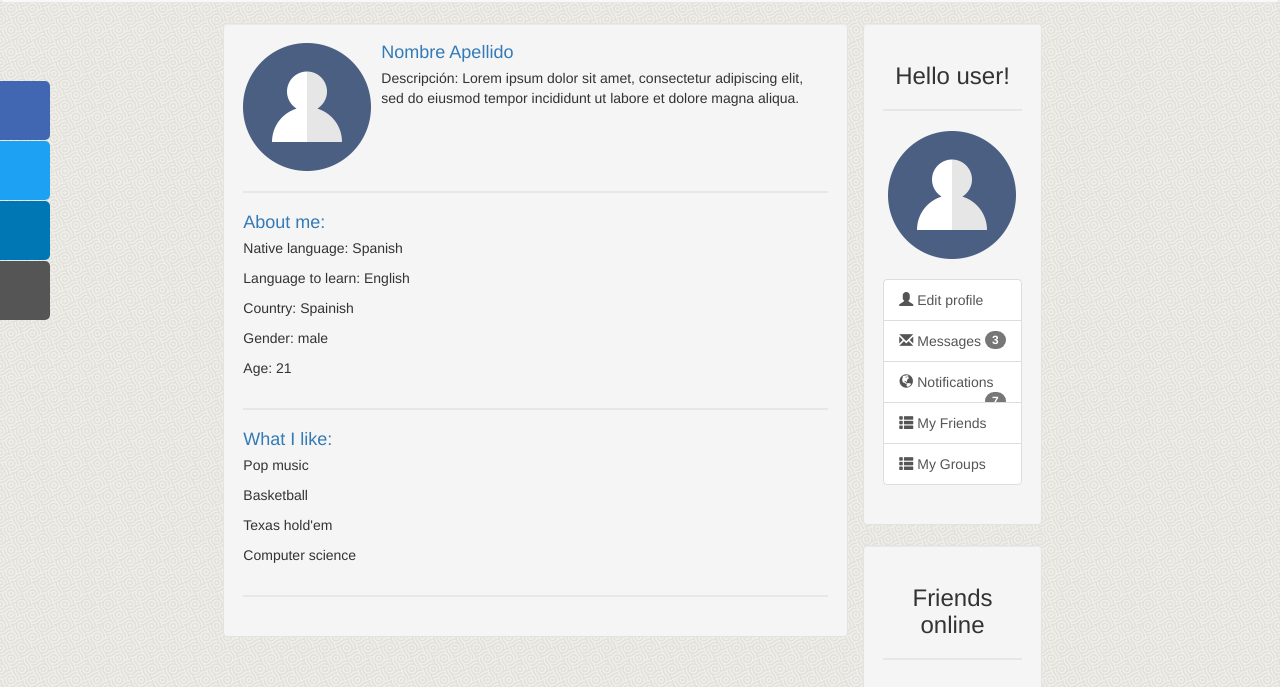
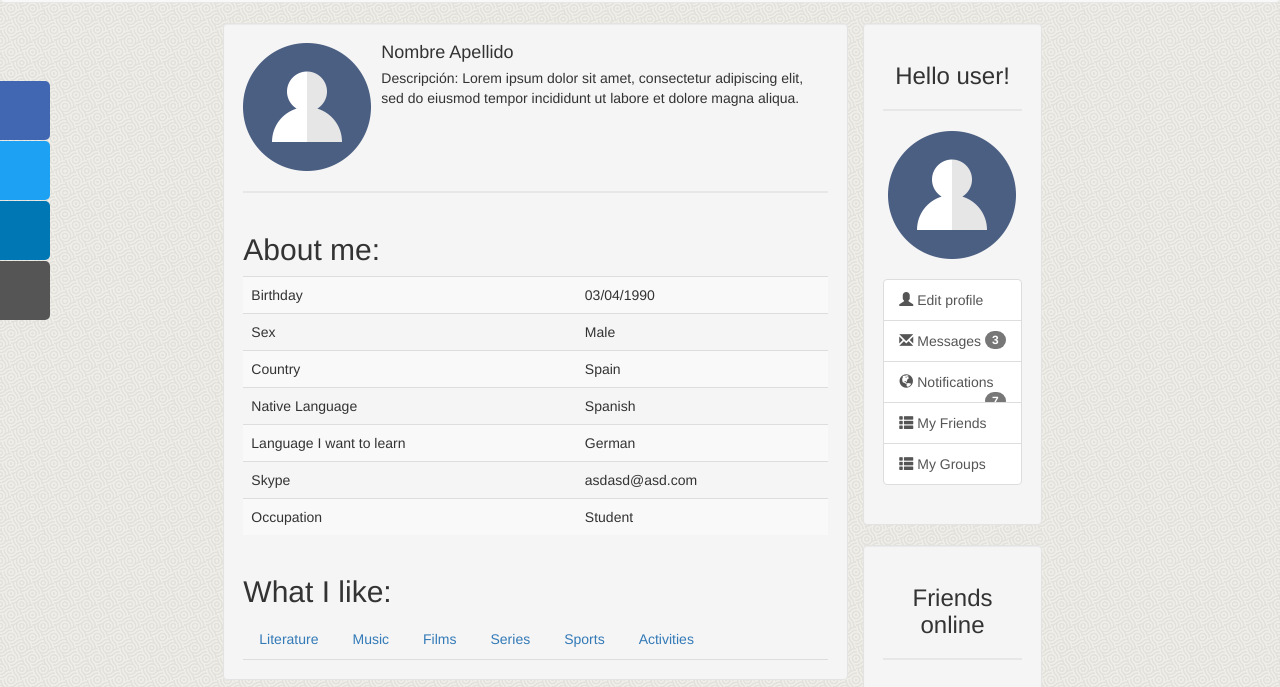
Before and after one commit to meet-languages/meet-languages-static, a plain HTML site: page profile.html in a window 1280 px wide. Shown: the part 89-776 px from the top of the page. Drawn offline with nearby package versions, Linux system fonts and the light colour scheme.

Commit message:
Mod profile. Footers

```diff
--- a/profile.html
+++ b/profile.html
@@ -57,7 +57,7 @@
               <img src="img/avatar.png" alt="avatar_meetlanguages" class="media-object" id="avatar" title="Nombre Apellido"="popover" data-content="sgsdfgsd" data-trigger="hover">
             </div>
             <div class="media-body">
-              <h4 class="media-heading"><a href="profile.html">Nombre Apellido</a></h4>
+              <h4 class="media-heading">Nombre Apellido</h4>
               <p>Descripción: Lorem ipsum dolor sit amet, consectetur adipiscing elit, sed do eiusmod tempor incididunt ut labore et dolore magna aliqua.</p>
             </div>
           </div>
@@ -66,27 +66,85 @@
         <div>
           <div class="media">
             <div class="media-body">
-              <h4 class="media-heading"><a href="profile.html">About me:</a></h4>
-              <p>Native language: Spanish</p>
-              <p>Language to learn: English</p>
-              <p>Country: Spainish</p>
-              <p>Gender: male</p>
-              <p>Age: 21</p>
+              <h2>About me:</h2>
+              <table class="table table-striped">
+                <tbody>
+                  <tr>
+                    <td>Birthday</td>
+                    <td>03/04/1990</td>
+                  </tr>
+                  <tr>
+                    <td>Sex</td>
+                    <td>Male</td>
+                  </tr>
+                  <tr>
+                    <td>Country</td>
+                    <td>Spain</td>
+                  </tr>
+                  <tr>
+                    <td>Native Language</td>
+                    <td>Spanish</td>
+                  </tr>
+                  <tr>
+                    <td>Language I want to learn</td>
+                    <td>German</td>
+                  </tr>
+                  <tr>
+                    <td>Skype</td>
+                    <td>asdasd@asd.com</td>
+                  </tr>
+                  <tr>
+                    <td>Occupation</td>
+                    <td>Student</td>
+                  </tr>
+                </tbody>
+              </table>
             </div>
           </div>
-        <hr>
         </div>
         <div>
           <div class="media">
             <div class="media-body">
-              <h4 class="media-heading"><a href="profile.html">What I like:</a></h4>
-              <p>Pop music</p>
-              <p>Basketball</p>
-              <p>Texas hold'em</p>
-              <p>Computer science</p>
+              <h2>What I like:</h2>
+              <ul class="nav nav-tabs">
+                <li><a data-toggle="tab" href="#literature">Literature</a></li>
+                <li><a data-toggle="tab" href="#music">Music</a></li>
+                <li><a data-toggle="tab" href="#films">Films</a></li>
+                <li><a data-toggle="tab" href="#series">Series</a></li>
+                <li><a data-toggle="tab" href="#sports">Sports</a></li>
+                <li><a data-toggle="tab" href="#activities">Activities</a></li>
+              </ul>
+
+              <div class="tab-content">
+                <div id="literature" class="tab-pane fade">
+                  <ul>
+                    <li>Tales</li>
+                    <li>Terror</li>
+                    <li>Comic</li>
+                  </ul>
+                </div>
+                <div id="music" class="tab-pane fade">
+                  <ul>
+                    <li>Pop</li>
+                    <li>Rap</li>
+                    <li>Rock</li>
+                  </ul>
+                </div>
+                <div id="films" class="tab-pane fade">
+                  <p>Drama, Animation, Thriller.</p>
+                </div>
+                <div id="series" class="tab-pane fade">
+                  <p>Braking bad, The Walking Dead, House</p>
+                </div>
+                <div id="sports" class="tab-pane fade">
+                  <p>Football, Basketball, Tennis</p>
+                </div>
+                <div id="activities" class="tab-pane fade">
+                  <p>Science, Sports, Astronomy</p>
+                </div>
+              </div>
             </div>
           </div>
-        <hr>
         </div>
       </div>
 
@@ -102,7 +160,7 @@
           <img src="img/avatar.png" alt="avatar_meetlanguages" class="img-responsive3" id="avatar">
           <div class="list-group text-left" >
             <!--<a href="#" class="list-group-item"><span class="glyphicon glyphicon-plus"></span> Change avatar</a>-->
-            <a href="myprofile.html" class="list-group-item"><span class="glyphicon glyphicon-user"></span> Edit profile</a>
+            <a href="edit-profile.html" class="list-group-item"><span class="glyphicon glyphicon-user"></span> Edit profile</a>
             <a href="messages.html" class="list-group-item"><span class="glyphicon glyphicon-envelope"></span> Messages <span class="badge">3</span></a>
             <a href="#" class="list-group-item"><span class="glyphicon glyphicon-globe"></span> Notifications<span class="badge">7</span></a>
             <a href="myfriends.html" class="list-group-item"><span class="glyphicon glyphicon-th-list"></span> My Friends</a>
@@ -145,7 +203,7 @@
 
 
   <footer class="container-fluid text-center">
-    <p>Footer Text</p>
+    <p>© 2017 M e e t L a n g u a g e s</p>
   </footer>
 </body>
 </html>
```
Also changed, not shown: edit-profile.html (+1 -1 lines), members.html (+2 -2 lines), messages.html (+1 -1 lines), myfriends.html (+1 -1 lines), myprofile.html (+1 -1 lines), search.html (+1 -1 lines).
